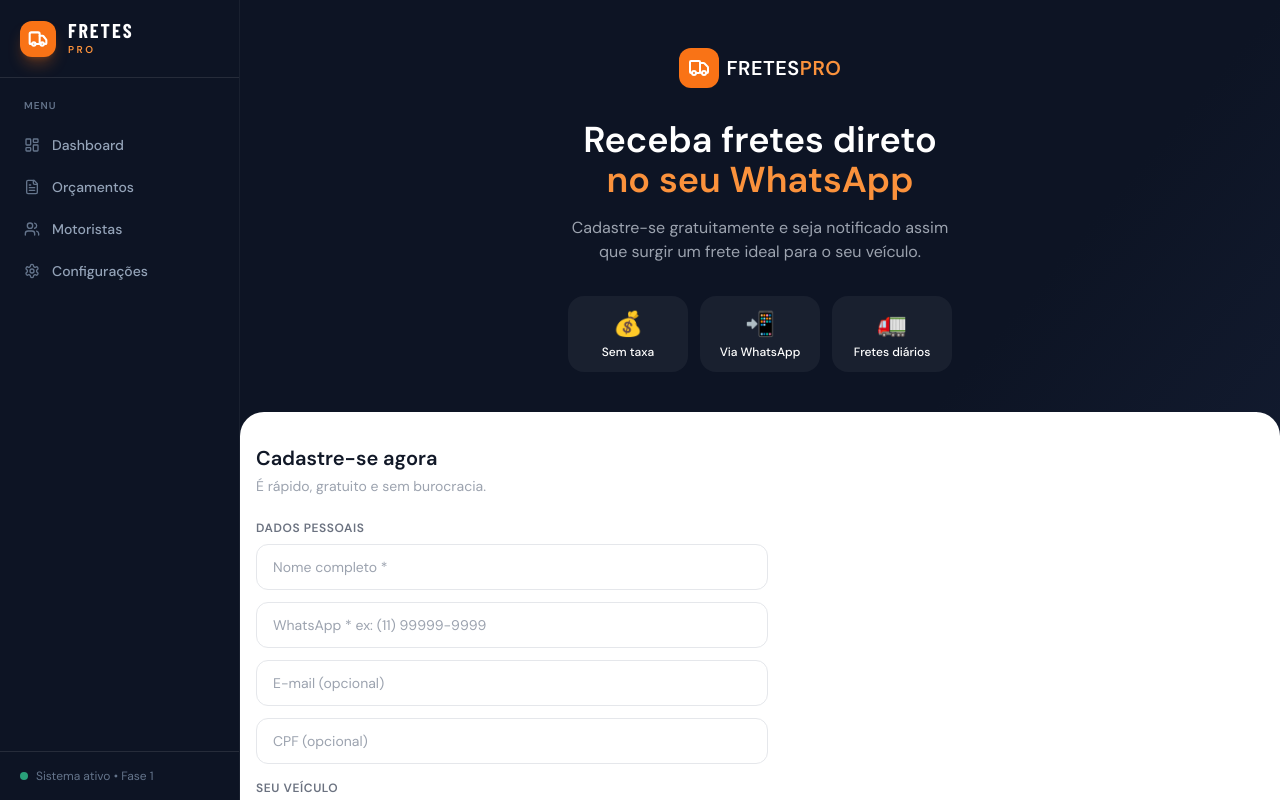
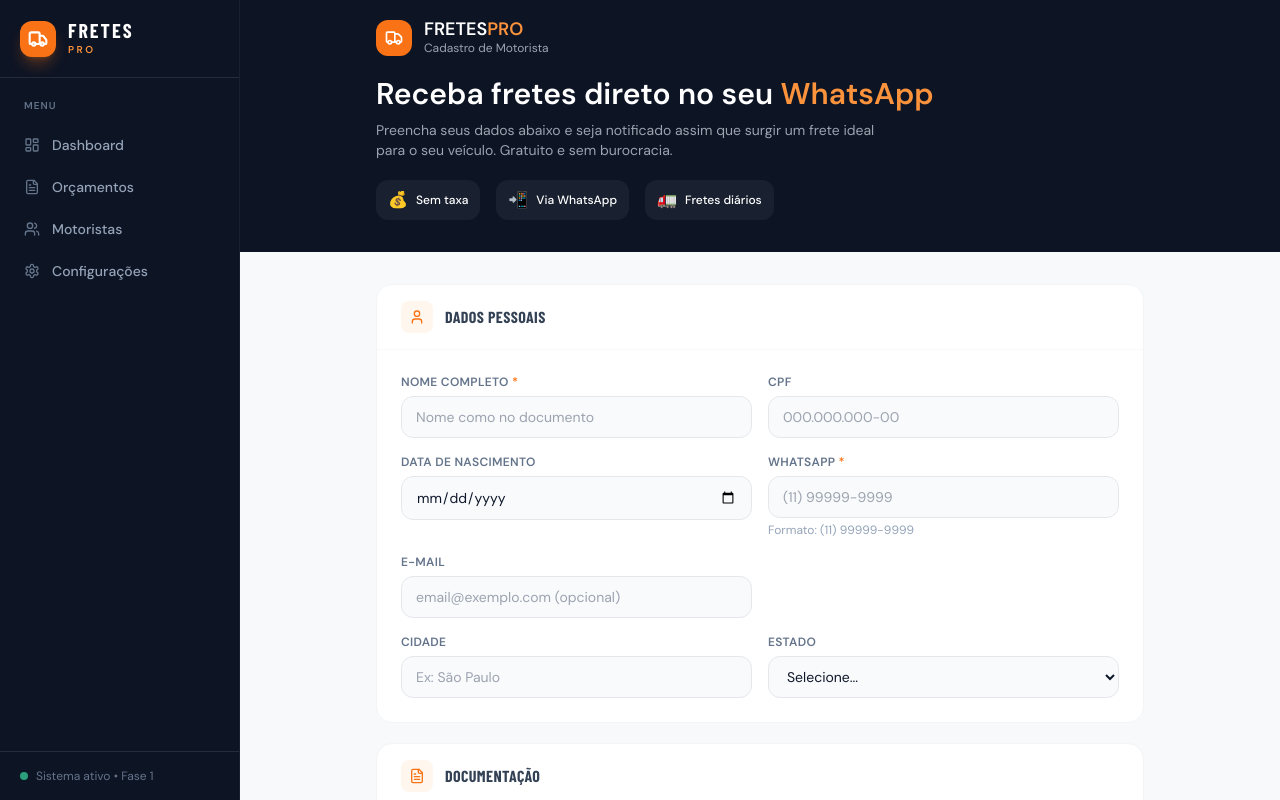
Before and after one commit to ataircarvalhosjc/fretes-pro, a Next.js app: page /cadastro in a window 1280 px wide. Built offline with nearby package versions, Linux system fonts and the light colour scheme; a web font is replaced by a local one.

Commit message:
feat: formulário de cadastro público igual ao painel

```diff
--- a/src/app/api/cadastro-motorista/route.ts
+++ b/src/app/api/cadastro-motorista/route.ts
@@ -11,28 +11,36 @@
     return NextResponse.json({ error: 'Body inválido' }, { status: 400 })
   }
 
-  const { nome, whatsapp, tipo_veiculo, cidade, estado, categoria_cnh, email, placa, cpf } = body
+  const { nome, whatsapp, tipo_veiculo } = body
 
   if (!nome || !whatsapp || !tipo_veiculo) {
     return NextResponse.json({ error: 'Nome, WhatsApp e tipo de veículo são obrigatórios' }, { status: 400 })
   }
 
-  // Formatar whatsapp: remover tudo que não é número
   const whatsappFormatado = String(whatsapp).replace(/\D/g, '')
 
   const { data, error } = await supabase
     .from('motoristas')
     .insert({
-      nome,
+      nome: body.nome,
+      cpf: body.cpf || null,
+      data_nascimento: body.data_nascimento || null,
       whatsapp: whatsappFormatado,
-      tipo_veiculo,
-      cidade: cidade || null,
-      estado: estado || null,
-      categoria_cnh: categoria_cnh || null,
-      email: email || null,
-      placa: placa || null,
-      cpf: cpf || null,
-      disponibilidade: 'ativo',
+      email: body.email || null,
+      cidade: body.cidade || null,
+      estado: body.estado || null,
+      numero_cnh: body.numero_cnh || null,
+      categoria_cnh: body.categoria_cnh || null,
+      validade_cnh: body.validade_cnh || null,
+      rntrc: body.rntrc || null,
+      tipo_veiculo: body.tipo_veiculo,
+      placa: body.placa || null,
+      ano_veiculo: body.ano_veiculo || null,
+      tipo_carroceria: body.tipo_carroceria || null,
+      capacidade_kg: body.capacidade_kg || null,
+      aceita_fracionado: body.aceita_fracionado ?? false,
+      aceita_refrigerado: body.aceita_refrigerado ?? false,
+      disponibilidade: body.disponibilidade || 'ativo',
       ativo: true,
     })
     .select('id')
--- a/src/app/cadastro/page.tsx
+++ b/src/app/cadastro/page.tsx
@@ -1,72 +1,140 @@
 'use client'
 
 import { useState } from 'react'
-import { TIPOS_VEICULO, ESTADOS_BR, CATEGORIAS_CNH } from '@/types'
-
-type Step = 'form' | 'success'
+import { TIPOS_VEICULO, CATEGORIAS_CNH, TIPOS_CARROCERIA, ESTADOS_BR } from '@/types'
+import { User, FileText, Truck, Settings, Save } from 'lucide-react'
 
 const inputClass =
-  'w-full rounded-xl border border-gray-200 bg-white px-4 py-3 text-sm text-gray-800 placeholder-gray-400 focus:border-orange-400 focus:outline-none focus:ring-2 focus:ring-orange-100 transition'
+  'w-full px-3.5 py-2.5 text-sm font-body bg-slate-50 border border-gray-200 rounded-xl focus:outline-none focus:border-orange-400 focus:ring-2 focus:ring-orange-400/10 focus:bg-white transition-all'
 
-const selectClass =
-  'w-full rounded-xl border border-gray-200 bg-white px-4 py-3 text-sm text-gray-800 focus:border-orange-400 focus:outline-none focus:ring-2 focus:ring-orange-100 transition appearance-none'
+const checkboxClass =
+  'w-4 h-4 rounded border-gray-300 text-orange-500 focus:ring-orange-400 focus:ring-offset-0'
+
+function FormSection({
+  title,
+  icon: Icon,
+  children,
+}: {
+  title: string
+  icon: React.ElementType
+  children: React.ReactNode
+}) {
+  return (
+    <div className="bg-white rounded-2xl border border-gray-100 overflow-hidden">
+      <div className="px-6 py-4 border-b border-gray-50 flex items-center gap-3">
+        <div className="w-8 h-8 rounded-lg bg-orange-50 flex items-center justify-center">
+          <Icon className="w-4 h-4 text-orange-500" />
+        </div>
+        <h2 className="font-display font-bold text-base text-slate-700 tracking-wide uppercase">
+          {title}
+        </h2>
+      </div>
+      <div className="p-6 grid grid-cols-1 sm:grid-cols-2 gap-4">{children}</div>
+    </div>
+  )
+}
+
+function Field({
+  label,
+  required,
+  children,
+  full,
+  hint,
+}: {
+  label: string
+  required?: boolean
+  children: React.ReactNode
+  full?: boolean
+  hint?: string
+}) {
+  return (
+    <div className={full ? 'sm:col-span-2' : ''}>
+      <label className="block text-xs font-body font-semibold text-slate-500 uppercase tracking-wide mb-1.5">
+        {label} {required && <span className="text-orange-500">*</span>}
+      </label>
+      {children}
+      {hint && <p className="text-xs text-slate-400 font-body mt-1">{hint}</p>}
+    </div>
+  )
+}
 
 export default function CadastroMotoristaPage() {
-  const [step, setStep] = useState<Step>('form')
-  const [loading, setLoading] = useState(false)
-  const [erro, setErro] = useState('')
+  const [saving, setSaving] = useState(false)
+  const [error, setError] = useState('')
+  const [success, setSuccess] = useState(false)
 
   const [form, setForm] = useState({
     nome: '',
+    cpf: '',
+    data_nascimento: '',
     whatsapp: '',
     email: '',
-    cpf: '',
+    cidade: '',
+    estado: '',
+    numero_cnh: '',
+    categoria_cnh: '',
+    validade_cnh: '',
+    rntrc: '',
     tipo_veiculo: '',
     placa: '',
-    categoria_cnh: '',
-    cidade: '',
-    estado: '',
+    ano_veiculo: '',
+    tipo_carroceria: '',
+    capacidade_kg: '',
+    aceita_fracionado: false,
+    aceita_refrigerado: false,
+    disponibilidade: 'ativo',
   })
 
-  function set(field: string, value: string) {
+  function set(field: string, value: string | boolean) {
     setForm((prev) => ({ ...prev, [field]: value }))
-    setErro('')
-  }
-
-  function formatarWhatsApp(value: string) {
-    const nums = value.replace(/\D/g, '').slice(0, 11)
-    if (nums.length <= 2) return nums
-    if (nums.length <= 7) return `(${nums.slice(0, 2)}) ${nums.slice(2)}`
-    return `(${nums.slice(0, 2)}) ${nums.slice(2, 7)}-${nums.slice(7)}`
+    setError('')
   }
 
   async function handleSubmit(e: React.FormEvent) {
     e.preventDefault()
-    if (!form.nome || !form.whatsapp || !form.tipo_veiculo) {
-      setErro('Preencha nome, WhatsApp e tipo de veículo.')
-      return
-    }
+    setError('')
+    setSaving(true)
 
-    setLoading(true)
     try {
       const res = await fetch('/api/cadastro-motorista', {
         method: 'POST',
         headers: { 'Content-Type': 'application/json' },
-        body: JSON.stringify(form),
+        body: JSON.stringify({
+          nome: form.nome,
+          cpf: form.cpf || null,
+          data_nascimento: form.data_nascimento || null,
+          whatsapp: form.whatsapp.replace(/\D/g, ''),
+          email: form.email || null,
+          cidade: form.cidade || null,
+          estado: form.estado || null,
+          numero_cnh: form.numero_cnh || null,
+          categoria_cnh: form.categoria_cnh || null,
+          validade_cnh: form.validade_cnh || null,
+          rntrc: form.rntrc || null,
+          tipo_veiculo: form.tipo_veiculo,
+          placa: form.placa ? form.placa.toUpperCase() : null,
+          ano_veiculo: form.ano_veiculo ? parseInt(form.ano_veiculo) : null,
+          tipo_carroceria: form.tipo_carroceria || null,
+          capacidade_kg: form.capacidade_kg ? parseInt(form.capacidade_kg) : null,
+          aceita_fracionado: form.aceita_fracionado,
+          aceita_refrigerado: form.aceita_refrigerado,
+          disponibilidade: form.disponibilidade,
+        }),
       })
+
       const data = await res.json()
       if (!res.ok) throw new Error(data.error || 'Erro ao cadastrar')
-      setStep('success')
+      setSuccess(true)
     } catch (err: unknown) {
-      setErro(err instanceof Error ? err.message : 'Erro ao enviar cadastro')
+      setError(err instanceof Error ? err.message : 'Erro ao enviar cadastro')
     } finally {
-      setLoading(false)
+      setSaving(false)
     }
   }
 
-  if (step === 'success') {
+  if (success) {
     return (
-      <div className="min-h-screen bg-gradient-to-br from-orange-50 to-white flex items-center justify-center p-4">
+      <div className="min-h-screen bg-[#F8F9FA] flex items-center justify-center p-4">
         <div className="max-w-md w-full text-center">
           <div className="w-20 h-20 rounded-full bg-green-100 flex items-center justify-center mx-auto mb-6">
             <svg className="w-10 h-10 text-green-500" fill="none" viewBox="0 0 24 24" stroke="currentColor">
@@ -92,171 +160,293 @@
   }
 
   return (
-    <div className="min-h-screen bg-gradient-to-br from-[#0D1424] via-[#0D1424] to-[#1a2540]">
-      {/* HERO */}
-      <div className="px-4 pt-12 pb-10 text-center">
-        <div className="flex items-center justify-center gap-2 mb-8">
-          <div className="w-10 h-10 rounded-xl bg-orange-500 flex items-center justify-center">
-            <svg className="w-6 h-6 text-white" fill="none" viewBox="0 0 24 24" stroke="currentColor">
+    <div className="min-h-screen bg-[#F8F9FA]">
+      {/* HEADER */}
+      <div className="bg-[#0D1424] px-4 py-5">
+        <div className="max-w-3xl mx-auto flex items-center gap-3">
+          <div className="w-9 h-9 rounded-xl bg-orange-500 flex items-center justify-center">
+            <svg className="w-5 h-5 text-white" fill="none" viewBox="0 0 24 24" stroke="currentColor">
               <path strokeLinecap="round" strokeLinejoin="round" strokeWidth={2}
                 d="M13 16V6a1 1 0 00-1-1H4a1 1 0 00-1 1v10a1 1 0 001 1h1m8-1a1 1 0 01-1 1H9m4-1V8a1 1 0 011-1h2.586a1 1 0 01.707.293l3.414 3.414a1 1 0 01.293.707V16a1 1 0 01-1 1h-1m-6-1a1 1 0 001 1h1M5 17a2 2 0 104 0m-4 0a2 2 0 114 0m6 0a2 2 0 104 0m-4 0a2 2 0 114 0" />
             </svg>
           </div>
-          <span className="text-white font-bold text-xl tracking-wide">FRETES<span className="text-orange-400">PRO</span></span>
+          <div>
+            <p className="text-white font-bold text-lg leading-none">
+              FRETES<span className="text-orange-400">PRO</span>
+            </p>
+            <p className="text-gray-400 text-xs mt-0.5">Cadastro de Motorista</p>
+          </div>
+        </div>
       </div>
 
-        <h1 className="text-3xl sm:text-4xl font-extrabold text-white leading-tight mb-4">
-          Receba fretes direto<br />
-          <span className="text-orange-400">no seu WhatsApp</span>
+      {/* HERO */}
+      <div className="bg-[#0D1424] px-4 pb-8">
+        <div className="max-w-3xl mx-auto">
+          <h1 className="text-2xl sm:text-3xl font-extrabold text-white mb-2">
+            Receba fretes direto no seu <span className="text-orange-400">WhatsApp</span>
           </h1>
-        <p className="text-gray-400 text-base max-w-sm mx-auto">
-          Cadastre-se gratuitamente e seja notificado assim que surgir um frete ideal para o seu veículo.
+          <p className="text-gray-400 text-sm max-w-lg">
+            Preencha seus dados abaixo e seja notificado assim que surgir um frete ideal para o seu veículo. Gratuito e sem burocracia.
           </p>
-
-        {/* BENEFÍCIOS */}
-        <div className="grid grid-cols-3 gap-3 max-w-sm mx-auto mt-8">
+          <div className="flex gap-4 mt-5">
             {[
               { icon: '💰', label: 'Sem taxa' },
               { icon: '📲', label: 'Via WhatsApp' },
               { icon: '🚛', label: 'Fretes diários' },
             ].map((b) => (
-            <div key={b.label} className="bg-white/5 rounded-2xl p-3 text-center">
-              <div className="text-2xl mb-1">{b.icon}</div>
-              <p className="text-white text-xs font-medium">{b.label}</p>
+              <div key={b.label} className="flex items-center gap-2 bg-white/5 rounded-xl px-3 py-2">
+                <span className="text-base">{b.icon}</span>
+                <span className="text-white text-xs font-medium">{b.label}</span>
               </div>
             ))}
           </div>
         </div>
+      </div>
 
-      {/* FORMULÁRIO */}
-      <div className="bg-white rounded-t-3xl px-4 pt-8 pb-16 min-h-[60vh]">
-        <h2 className="text-xl font-bold text-gray-900 mb-1">Cadastre-se agora</h2>
-        <p className="text-sm text-gray-400 mb-6">É rápido, gratuito e sem burocracia.</p>
+      {/* FORM */}
+      <div className="px-4 py-8">
+        <div className="max-w-3xl mx-auto space-y-5">
+          <form onSubmit={handleSubmit} className="space-y-5">
 
-        <form onSubmit={handleSubmit} className="space-y-4 max-w-lg">
-
-          {/* Dados pessoais */}
-          <div>
-            <label className="block text-xs font-semibold text-gray-500 uppercase tracking-wider mb-2">Dados pessoais</label>
-            <div className="space-y-3">
+            <FormSection title="Dados Pessoais" icon={User}>
+              <Field label="Nome completo" required>
                 <input
+                  type="text"
                   className={inputClass}
-                placeholder="Nome completo *"
+                  placeholder="Nome como no documento"
                   value={form.nome}
                   onChange={(e) => set('nome', e.target.value)}
+                  required
                 />
+              </Field>
+              <Field label="CPF">
                 <input
+                  type="text"
                   className={inputClass}
-                placeholder="WhatsApp * ex: (11) 99999-9999"
+                  placeholder="000.000.000-00"
+                  value={form.cpf}
+                  onChange={(e) => set('cpf', e.target.value)}
+                />
+              </Field>
+              <Field label="Data de nascimento">
+                <input
+                  type="date"
+                  className={inputClass}
+                  value={form.data_nascimento}
+                  onChange={(e) => set('data_nascimento', e.target.value)}
+                />
+              </Field>
+              <Field label="WhatsApp" required hint="Formato: (11) 99999-9999">
+                <input
+                  type="tel"
+                  className={inputClass}
+                  placeholder="(11) 99999-9999"
                   value={form.whatsapp}
-                onChange={(e) => set('whatsapp', formatarWhatsApp(e.target.value))}
-                inputMode="tel"
+                  onChange={(e) => set('whatsapp', e.target.value)}
+                  required
                 />
+              </Field>
+              <Field label="E-mail">
                 <input
+                  type="email"
                   className={inputClass}
-                placeholder="E-mail (opcional)"
-                type="email"
+                  placeholder="email@exemplo.com (opcional)"
                   value={form.email}
                   onChange={(e) => set('email', e.target.value)}
                 />
+              </Field>
+              <div />
+              <Field label="Cidade">
                 <input
+                  type="text"
                   className={inputClass}
-                placeholder="CPF (opcional)"
-                value={form.cpf}
-                onChange={(e) => set('cpf', e.target.value)}
-                inputMode="numeric"
+                  placeholder="Ex: São Paulo"
+                  value={form.cidade}
+                  onChange={(e) => set('cidade', e.target.value)}
                 />
-            </div>
-          </div>
+              </Field>
+              <Field label="Estado">
+                <select
+                  className={inputClass}
+                  value={form.estado}
+                  onChange={(e) => set('estado', e.target.value)}
+                >
+                  <option value="">Selecione...</option>
+                  {ESTADOS_BR.map((uf) => (
+                    <option key={uf} value={uf}>{uf}</option>
+                  ))}
+                </select>
+              </Field>
+            </FormSection>
 
-          {/* Veículo */}
-          <div>
-            <label className="block text-xs font-semibold text-gray-500 uppercase tracking-wider mb-2">Seu veículo</label>
-            <div className="space-y-3">
-              <div className="relative">
+            <FormSection title="Documentação" icon={FileText}>
+              <Field label="Número da CNH">
+                <input
+                  type="text"
+                  className={inputClass}
+                  placeholder="Número da habilitação"
+                  value={form.numero_cnh}
+                  onChange={(e) => set('numero_cnh', e.target.value)}
+                />
+              </Field>
+              <Field label="Categoria da CNH" hint="B=utilitários / C,D,E=pesados">
                 <select
-                  className={selectClass}
+                  className={inputClass}
+                  value={form.categoria_cnh}
+                  onChange={(e) => set('categoria_cnh', e.target.value)}
+                >
+                  <option value="">Selecione...</option>
+                  {CATEGORIAS_CNH.map((cat) => (
+                    <option key={cat} value={cat}>Categoria {cat}</option>
+                  ))}
+                </select>
+              </Field>
+              <Field label="Validade da CNH">
+                <input
+                  type="date"
+                  className={inputClass}
+                  value={form.validade_cnh}
+                  onChange={(e) => set('validade_cnh', e.target.value)}
+                />
+              </Field>
+              <Field label="RNTRC / ANTT" hint="Obrigatório por lei para frete remunerado">
+                <input
+                  type="text"
+                  className={inputClass}
+                  placeholder="Número do RNTRC"
+                  value={form.rntrc}
+                  onChange={(e) => set('rntrc', e.target.value)}
+                />
+              </Field>
+            </FormSection>
+
+            <FormSection title="Dados do Veículo" icon={Truck}>
+              <Field label="Tipo de veículo" required>
+                <select
+                  className={inputClass}
                   value={form.tipo_veiculo}
                   onChange={(e) => set('tipo_veiculo', e.target.value)}
+                  required
                 >
-                  <option value="">Tipo de veículo *</option>
+                  <option value="">Selecione o veículo...</option>
                   {TIPOS_VEICULO.map((t) => (
                     <option key={t.value} value={t.value}>
                       {t.label} — {t.capacidade}
                     </option>
                   ))}
                 </select>
-                <span className="pointer-events-none absolute right-4 top-1/2 -translate-y-1/2 text-gray-400">▾</span>
-              </div>
-
+              </Field>
+              <Field label="Tipo de carroceria">
+                <select
+                  className={inputClass}
+                  value={form.tipo_carroceria}
+                  onChange={(e) => set('tipo_carroceria', e.target.value)}
+                >
+                  <option value="">Selecione...</option>
+                  {TIPOS_CARROCERIA.map((t) => (
+                    <option key={t} value={t}>{t}</option>
+                  ))}
+                </select>
+              </Field>
+              <Field label="Placa">
                 <input
-                className={inputClass}
-                placeholder="Placa do veículo (opcional)"
+                  type="text"
+                  className={`${inputClass} uppercase`}
+                  placeholder="ABC-1234 ou ABC1D23"
                   value={form.placa}
                   onChange={(e) => set('placa', e.target.value.toUpperCase())}
                   maxLength={8}
                 />
+              </Field>
+              <Field label="Ano do veículo">
+                <input
+                  type="number"
+                  className={inputClass}
+                  placeholder="Ex: 2020"
+                  value={form.ano_veiculo}
+                  onChange={(e) => set('ano_veiculo', e.target.value)}
+                  min={1980}
+                  max={new Date().getFullYear() + 1}
+                />
+              </Field>
+              <Field label="Capacidade de carga (kg)">
+                <input
+                  type="number"
+                  className={inputClass}
+                  placeholder="Em kg"
+                  value={form.capacidade_kg}
+                  onChange={(e) => set('capacidade_kg', e.target.value)}
+                  min={0}
+                />
+              </Field>
+            </FormSection>
 
-              <div className="relative">
-                <select
-                  className={selectClass}
-                  value={form.categoria_cnh}
-                  onChange={(e) => set('categoria_cnh', e.target.value)}
+            <FormSection title="Configurações Operacionais" icon={Settings}>
+              <Field label="Disponibilidade" full>
+                <div className="flex gap-3">
+                  {(['ativo', 'inativo', 'ferias'] as const).map((d) => (
+                    <button
+                      key={d}
+                      type="button"
+                      onClick={() => set('disponibilidade', d)}
+                      className={`flex-1 py-2.5 rounded-xl text-sm font-body font-semibold capitalize border transition-all ${
+                        form.disponibilidade === d
+                          ? 'bg-orange-500 text-white border-orange-500 shadow-sm'
+                          : 'bg-slate-50 text-slate-500 border-slate-200 hover:bg-slate-100'
+                      }`}
                     >
-                  <option value="">Categoria da CNH (opcional)</option>
-                  {CATEGORIAS_CNH.map((c) => (
-                    <option key={c} value={c}>CNH {c}</option>
+                      {d === 'ferias' ? 'Férias' : d.charAt(0).toUpperCase() + d.slice(1)}
+                    </button>
                   ))}
-                </select>
-                <span className="pointer-events-none absolute right-4 top-1/2 -translate-y-1/2 text-gray-400">▾</span>
                 </div>
-            </div>
-          </div>
+              </Field>
+              <Field label="Aceita carga fracionada?">
+                <label className="flex items-center gap-3 cursor-pointer">
+                  <input
+                    type="checkbox"
+                    className={checkboxClass}
+                    checked={form.aceita_fracionado}
+                    onChange={(e) => set('aceita_fracionado', e.target.checked)}
+                  />
+                  <span className="text-sm font-body text-slate-700">Sim, aceita carga fracionada</span>
+                </label>
+              </Field>
+              <Field label="Aceita carga refrigerada?">
+                <label className="flex items-center gap-3 cursor-pointer">
+                  <input
+                    type="checkbox"
+                    className={checkboxClass}
+                    checked={form.aceita_refrigerado}
+                    onChange={(e) => set('aceita_refrigerado', e.target.checked)}
+                  />
+                  <span className="text-sm font-body text-slate-700">Sim, aceita carga refrigerada</span>
+                </label>
+              </Field>
+            </FormSection>
 
-          {/* Localização */}
-          <div>
-            <label className="block text-xs font-semibold text-gray-500 uppercase tracking-wider mb-2">Localização</label>
-            <div className="grid grid-cols-2 gap-3">
-              <input
-                className={inputClass}
-                placeholder="Cidade"
-                value={form.cidade}
-                onChange={(e) => set('cidade', e.target.value)}
-              />
-              <div className="relative">
-                <select
-                  className={selectClass}
-                  value={form.estado}
-                  onChange={(e) => set('estado', e.target.value)}
-                >
-                  <option value="">Estado</option>
-                  {ESTADOS_BR.map((uf) => (
-                    <option key={uf} value={uf}>{uf}</option>
-                  ))}
-                </select>
-                <span className="pointer-events-none absolute right-3 top-1/2 -translate-y-1/2 text-gray-400">▾</span>
-              </div>
-            </div>
-          </div>
-
-          {erro && (
-            <div className="bg-red-50 border border-red-200 rounded-xl px-4 py-3 text-sm text-red-600">
-              {erro}
+            {error && (
+              <div className="bg-red-50 border border-red-200 rounded-xl px-4 py-3 text-sm text-red-700 font-body">
+                {error}
               </div>
             )}
 
+            <div className="flex justify-end pt-2 pb-8">
               <button
                 type="submit"
-            disabled={loading}
-            className="w-full bg-orange-500 hover:bg-orange-600 disabled:opacity-60 text-white font-bold py-4 rounded-2xl text-base transition-all shadow-lg shadow-orange-200 mt-2"
+                disabled={saving}
+                className="flex items-center gap-2 bg-orange-500 hover:bg-orange-600 disabled:opacity-60 text-white px-8 py-3 rounded-xl text-sm font-body font-semibold transition-colors shadow-sm shadow-orange-500/20"
               >
-            {loading ? 'Enviando...' : '🚛 Quero receber fretes!'}
+                {saving ? (
+                  <div className="w-4 h-4 border-2 border-white border-t-transparent rounded-full animate-spin" />
+                ) : (
+                  <Save className="w-4 h-4" />
+                )}
+                {saving ? 'Enviando...' : 'Cadastrar e receber fretes'}
               </button>
+            </div>
 
-          <p className="text-center text-xs text-gray-400 mt-3">
-            Ao se cadastrar você concorda em receber notificações de frete via WhatsApp.
-          </p>
           </form>
+        </div>
       </div>
     </div>
   )
```
Lines whose indentation alone changed are shown as unchanged.
